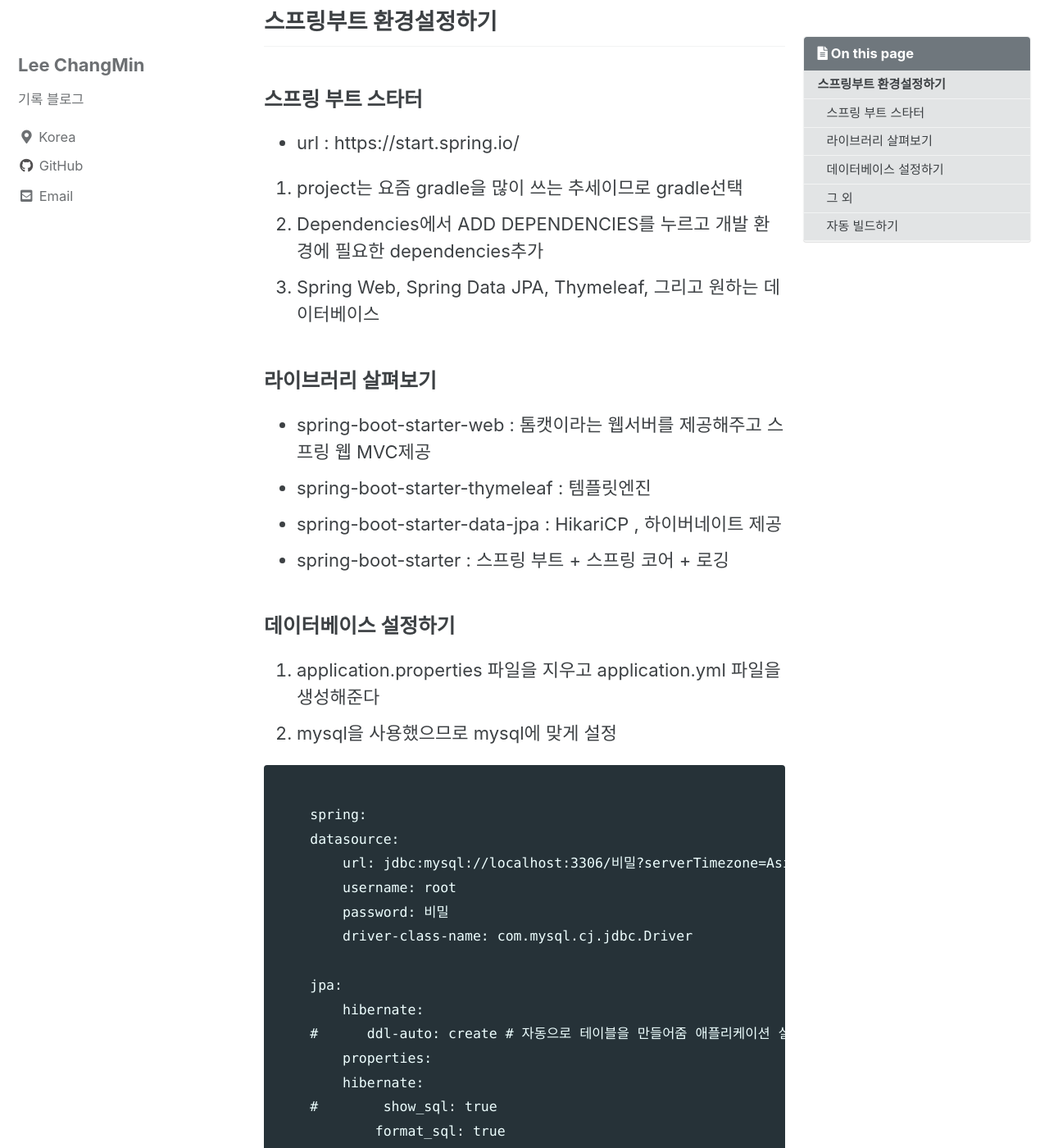
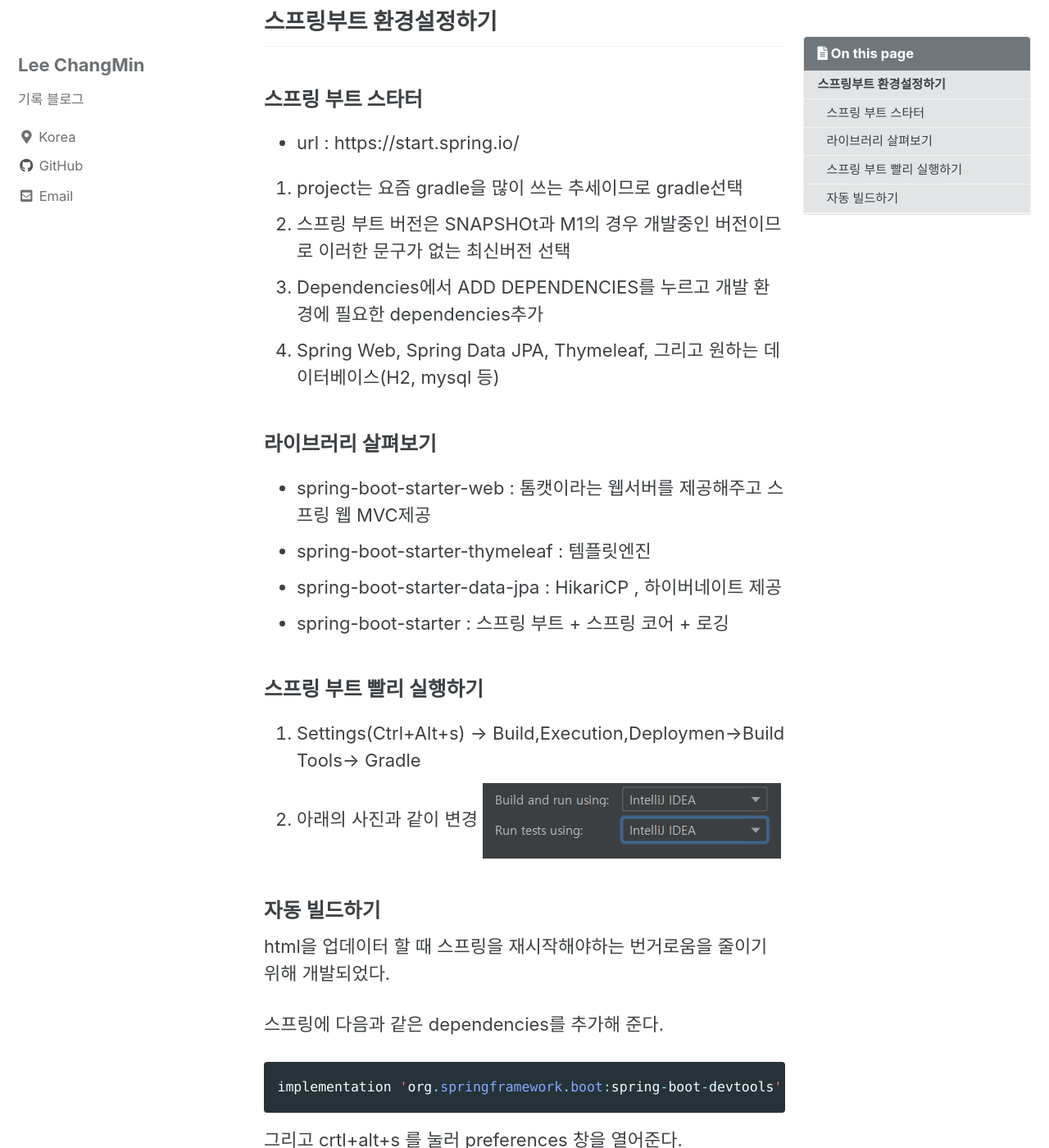
Before and after one commit to changmin2/changmin2.github.io, a Jekyll site: the page built from _posts/스프링부트/2021-09-10-환경설정.md, in a window 1280 px wide and 1400 px high, scrolled down 246 px. Shown: the whole window at 82% size. Built offline with Jekyll 4.4.1, drawn with Linux system fonts in a browser that asks for light colours; cached includes are drawn as plain includes; comment, search, counter and statistics services are not loaded; some of the changed text lies outside the part shown.

Commit message:
스프링설정

````diff
--- a/_posts/스프링부트/2021-09-10-환경설정.md
+++ b/_posts/스프링부트/2021-09-10-환경설정.md
@@ -16,8 +16,9 @@ toc_sticky: true
 - url : https://start.spring.io/
 
 1. project는 요즘 gradle을 많이 쓰는 추세이므로 gradle선택
-2. Dependencies에서 ADD DEPENDENCIES를 누르고 개발 환경에 필요한 dependencies추가
-3. Spring Web, Spring Data JPA, Thymeleaf, 그리고 원하는 데이터베이스
+2. 스프링 부트 버전은 SNAPSHOt과 M1의 경우 개발중인 버전이므로 이러한 문구가 없는 최신버전 선택
+3. Dependencies에서 ADD DEPENDENCIES를 누르고 개발 환경에 필요한 dependencies추가
+4. Spring Web, Spring Data JPA, Thymeleaf, 그리고 원하는 데이터베이스(H2, mysql 등)
 
 ### 라이브러리 살펴보기
 
@@ -26,87 +27,18 @@ toc_sticky: true
 - spring-boot-starter-data-jpa : HikariCP , 하이버네이트 제공
 - spring-boot-starter : 스프링 부트 + 스프링 코어 + 로깅
 
-### 데이터베이스 설정하기
+### 스프링 부트 빨리 실행하기
 
-1. application.properties 파일을 지우고 application.yml 파일을 생성해준다
-2. mysql을 사용했으므로 mysql에 맞게 설정
-
-```
-
-    spring:
-    datasource:
-        url: jdbc:mysql://localhost:3306/비밀?serverTimezone=Asia/Seoul
-        username: root
-        password: 비밀
-        driver-class-name: com.mysql.cj.jdbc.Driver
-
-    jpa:
-        hibernate:
-    #      ddl-auto: create # 자동으로 테이블을 만들어줌 애플리케이션 실행시에 다 지우고 다시 실행
-        properties:
-        hibernate:
-    #        show_sql: true
-            format_sql: true
-
-    logging:
-    level:
-        org.hibernate.SQL: debug
-        org.hibernate.type: trace # values(?,?)의 ?에 입력되는 로그를 남겨준다.
-```
-
-### 그 외
-
-lombok은 스프링 컨테이너에 몇 줄안되는 코드로 올려준다.
-
-```java
-
-    @Entity
-    @Getter
-    @Setter
-    public class Member {
-        @Id @GeneratedValue
-        private Long id;
-        private String username;
-
-
-    }
-```
-
-@Entity로 Member테이블을 컨테이너에 올려준다
-@Getter @Setter로 getId()나 find()같은 객체를 지원해준다.
-@Id @GeneratedValue는 엔터티를 구분해주는 키를 지정해준다.
-
-위 와 같이 member테이블이 생성하게 되면 Repository를 만들어서 컨트롤한다.
-
-```java
-
-    @Repository // Entity에 의해 생성된 DB에 접근하는 메서드를 사용하기 위한 인터페이스이다.
-    public class MemberRepository {
-
-        @PersistenceContext
-        private EntityManager em;
-
-        public Long save(Member member)
-        {
-            em.persist(member);
-            return member.getId();
-        }
-
-        public Member find(Long id)
-        {
-            return em.find(Member.class, id);
-        }
-    }
-
-```
-
-EntityManager를 선언하여 em.persist(member)로 테이블을 등록하고 find와 같은 객체를 통하여 정보를 얻을 수 있다.
+1. Settings(Ctrl+Alt+s) -> Build,Execution,Deploymen->Build Tools-> Gradle
+2. 아래의 사진과 같이 변경
+![변경](/image/스프링빠른시작.png)
 
 ### 자동 빌드하기
 
 html을 업데이터 할 때 스프링을 재시작해야하는 번거로움을 줄이기 위해 개발되었다.
 
 스프링에 다음과 같은 dependencies를 추가해 준다.
+
 ```java
 implementation 'org.springframework.boot:spring-boot-devtools'
 ```
````
Also changed, not shown: _posts/스프링부트/2022-02-14-데이터베이스설정.md (added, +86 -0 lines), image/스프링빠른시작.png (added).
